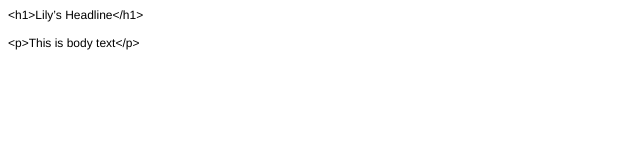
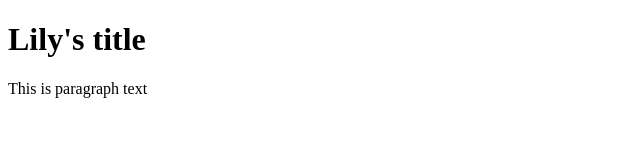
Before and after one commit to lalilyz/lilywade.com, a plain HTML site: page index.html in a window 1280 px wide. Shown: the whole page, without its empty margins (0-640 px from the left). Drawn offline with Linux system fonts and the light colour scheme.

Commit message:
changed content

```diff
--- a/index.html
+++ b/index.html
@@ -4,16 +4,12 @@
   <meta http-equiv="Content-Type" content="text/html; charset=utf-8">
   <meta http-equiv="Content-Style-Type" content="text/css">
   <title></title>
-  <meta name="Generator" content="Cocoa HTML Writer">
-  <meta name="CocoaVersion" content="1561.6">
   <style type="text/css">
-    p.p1 {margin: 0.0px 0.0px 0.0px 0.0px; font: 12.0px Helvetica}
-    p.p2 {margin: 0.0px 0.0px 0.0px 0.0px; font: 12.0px Helvetica; min-height: 14.0px}
+
   </style>
 </head>
 <body>
-<p class="p1">&lt;h1&gt;Lily’s Headline&lt;/h1&gt;</p>
-<p class="p2"><br></p>
-<p class="p1">&lt;p&gt;This is body text&lt;/p&gt;</p>
+	<h1>Lily's title</h1>
+	<p>This is paragraph text</p>
 </body>
 </html>
```
